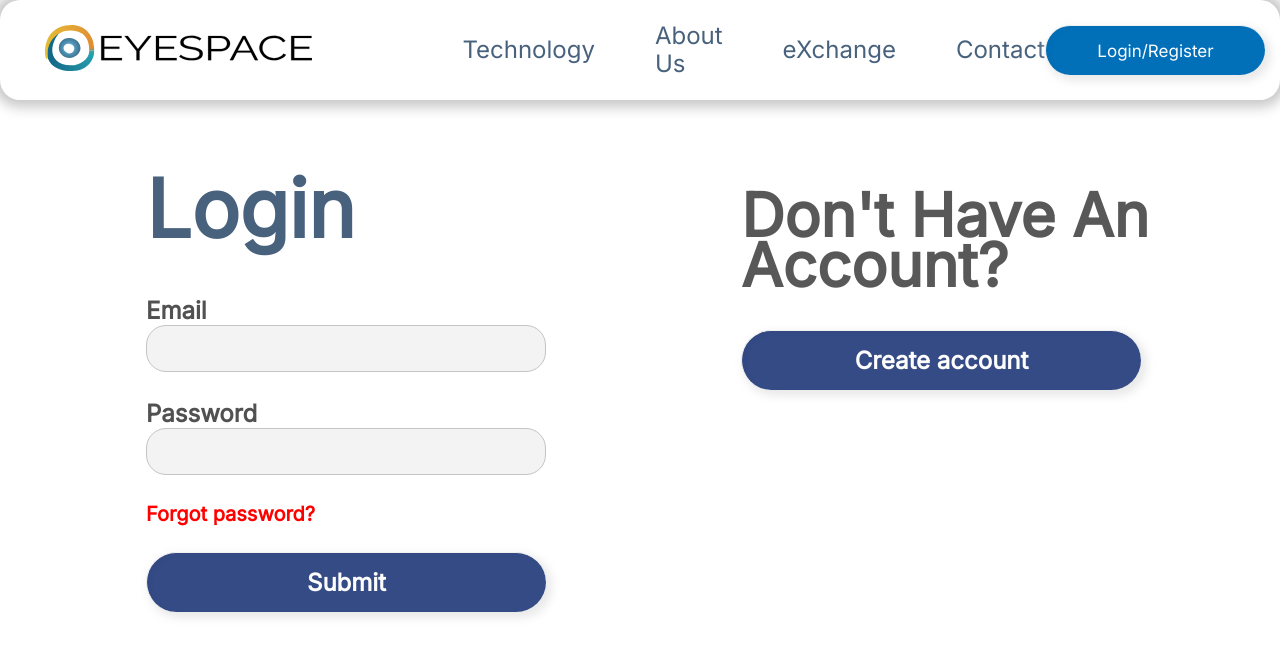
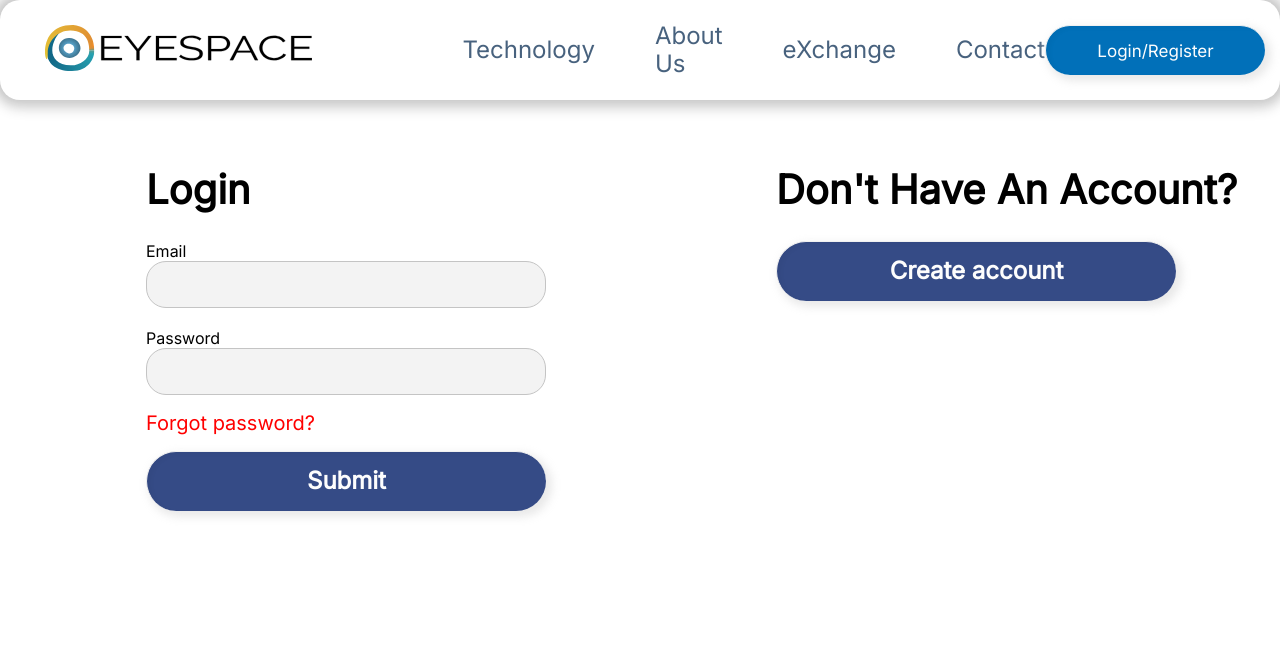
Before and after one commit to eyelabsai/EyeSpace-Website, a React (Create React App) app: page /Login in a window 1280 px wide. Shown: the top 656 px of the page. Built offline with nearby package versions, Linux system fonts and the light colour scheme; no server answers.

Commit message:
fixed font and image distortion

```diff
--- a/src/views/Login/Login.css
+++ b/src/views/Login/Login.css
@@ -4,50 +4,26 @@
         display: flex;
         gap: 10%;
     }
-    margin-top: 20px;
+    margin-top: 3%;
     padding-left: 20px;
     justify-content: center;
 }
 
 .left-login {
-    font-family: 'Inter';
-    font-style: normal;
-    font-weight: 600;
-    font-size: 24px;
-    line-height: 28px;
-    margin-bottom: 100px;
-    color: #515151;
     flex: 1;
 }
 
 #titlelogin {
-    font-family: 'Inter';
-    font-style: normal;
-    font-weight: 600;
-    font-size: 80px;
-    line-height: 70px;
-    /* identical to box height, or 88% */
-
-
-    color: #48627E;
-
+    font-size: 40px;
 }
 
-.right {
+.right-login {
     width: 500px;
     flex: 1;
 }
 
 #accprompt {
-    font-family: 'Inter';
-    font-style: normal;
-    font-weight: 600;
-    font-size: 60px;
-    line-height: 50px;
-    /* or 83% */
-
-
-    color: #585858;
+    font-size: 40px;
 }
 
 .inputborder {
--- a/src/views/Login/Login.js
+++ b/src/views/Login/Login.js
@@ -48,7 +48,7 @@ function Login() {
             <button type="submit" className="inloginsubmit">Submit</button>
           </form>
         </div>
-        <div className="right">
+        <div className="right-login">
           <h1 id="accprompt">Don't Have An Account?</h1>
           <form action="CreateAccount/">
             <button type="submit" className="inloginsubmit">Create account</button>
--- a/src/views/Technology/TechnologyCard.css
+++ b/src/views/Technology/TechnologyCard.css
@@ -14,7 +14,6 @@
     border: 1px solid #EBEBEB;
     box-shadow: 4px 4px 22px 10px rgba(181, 181, 181, 0.3);
     border-radius: 40px;
-
     margin-bottom: 2%;
     width: 100%; /* Reduced by 35% */
     height: auto;
@@ -25,7 +24,7 @@
     flex-direction: row; /* Display elements horizontally */
     align-items: center;
 }
-.right-align {
+.technology-right-align {
     display: flex;
     justify-content: flex-end;
 }
@@ -35,9 +34,9 @@
 }
 
 .technology-appstore-img {
-    margin-top: -15%;
-    margin-left: -18%;
-    scale: 20%;
+    margin-top: -10%;
+    margin-left: -5%;
+    scale: 40%;
 }
 
 #blog-detail {
@@ -67,11 +66,11 @@
 }
 
 .eyespace-card-container {
-    margin-top: -10%;
     display: flex;
     flex-wrap: wrap;
     justify-content: center;
     margin-bottom: 0;
+    margin-top: -2%;
 }
 
 .eyespace-card {
--- a/src/views/Technology/TechnologyCard.js
+++ b/src/views/Technology/TechnologyCard.js
@@ -24,7 +24,7 @@ export default class TechnologyCard extends React.Component {
         if (title === "Eyespace App") {
             return (
                 <div id="blog-card">
-                    <div id="article" className="right-align">
+                    <div id="article" className="technology-right-align">
                         <div>
                             <img className="technology-card-img" src={image} alt={title} />
                         </div>
```
